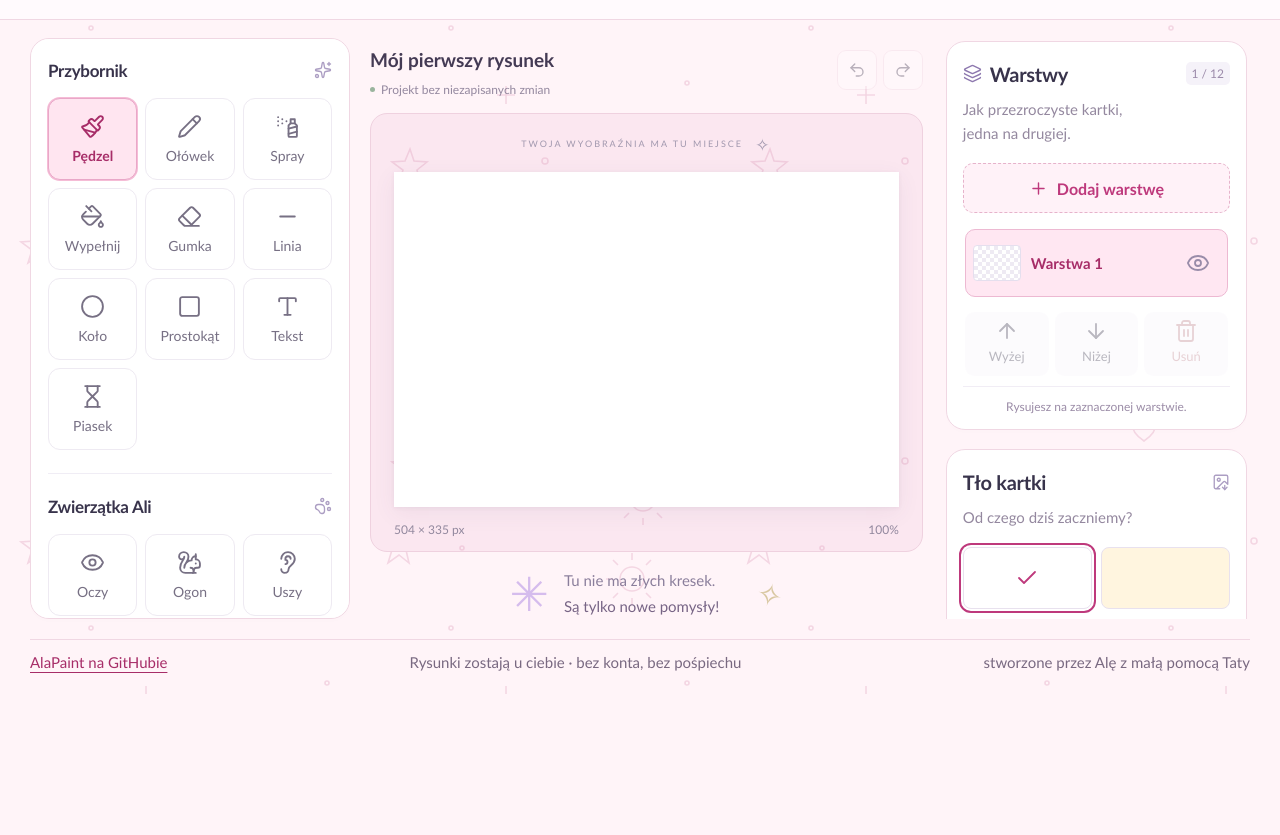
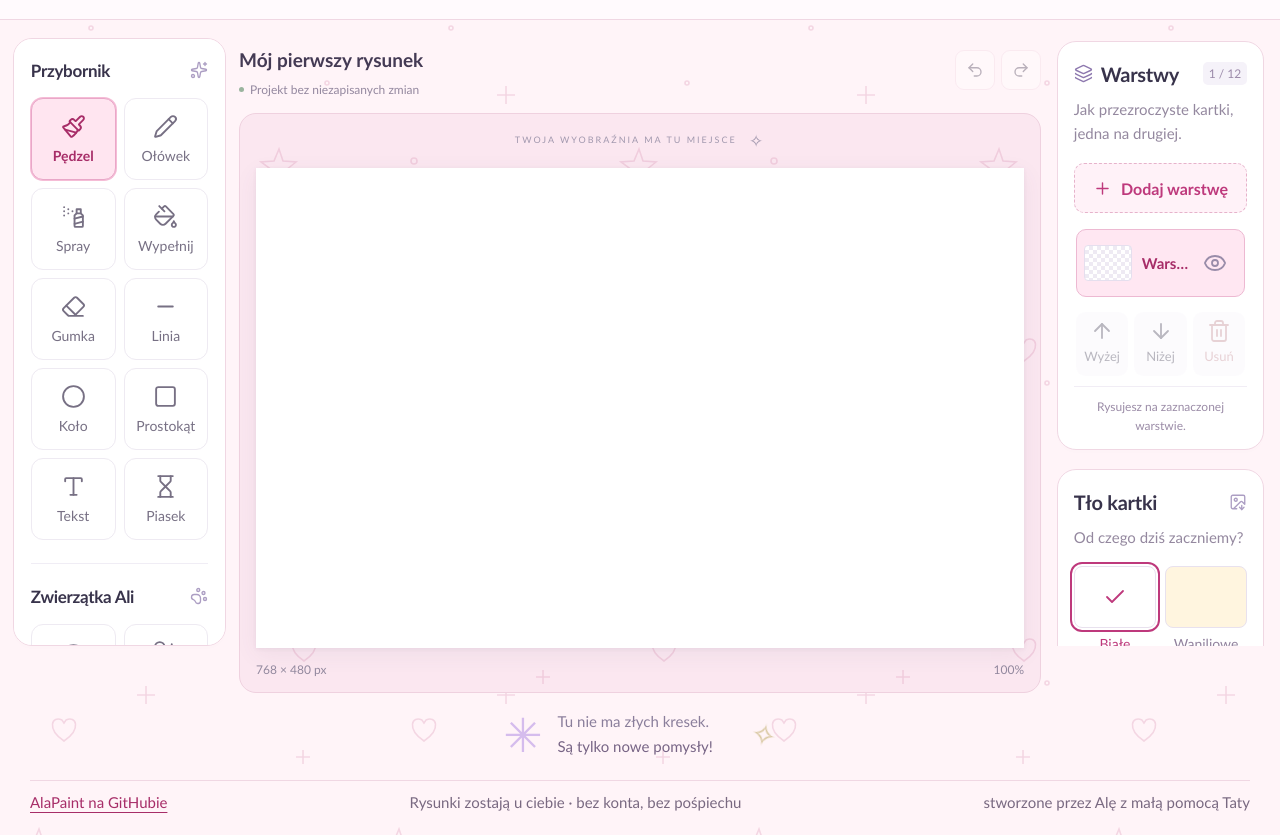
Before and after one commit to alicjachaba/ala-paint, a website built with Vite: page index.html in a window 1280 px wide. Shown: the part 106-941 px from the top of the page. Before the commit the page ends 800 px from the top, so only its background shows below. Built offline with nearby package versions, Linux system fonts and the light colour scheme.

Commit message:
jeszcze raz rozmiar rysunku

```diff
--- a/src/style.css
+++ b/src/style.css
@@ -1794,7 +1794,7 @@ footer {
 /* Dostępne miejsce wyznacza rozmiar nowej kartki, bez stałych proporcji 960 × 640. */
 .paper-space {
   width: 100%;
-  height: clamp(18rem, 60svh, 40rem);
+  height: 60dvh;
   min-height: 0;
   container-type: size;
   display: grid;
@@ -1806,9 +1806,9 @@ footer {
 }
 
 @media (min-width: 901px) {
-  /* Nagłówek i stopka zajmują tyle, ile potrzebują; panele dzielą resztę okna. */
+  /* Najpierw ustalamy wielkość kartki względem okna, potem miejsce na przyborniki. */
   #app {
-    height: 100dvh;
+    min-height: 100dvh;
     display: grid;
     grid-template-rows: auto minmax(0, 1fr) auto;
   }
@@ -1816,16 +1816,22 @@ footer {
     width: 100%;
     max-width: none;
     min-height: 0;
-    grid-template-columns: 195px minmax(0, 1fr) 280px;
+    --paper-width: 60vw;
+    grid-template-columns: minmax(0, 1fr) calc(
+        var(--paper-width) + 2rem + 2px
+      ) minmax(0, 1fr);
+    gap: 1vw;
+    padding-inline: 1vw;
     padding-top: 18px;
     padding-bottom: 10px;
-    align-items: stretch;
+    align-items: start;
   }
   .tools-panel,
   .details-panel {
-    position: static;
+    position: sticky;
+    top: 1rem;
     min-height: 0;
-    max-height: 100%;
+    max-height: calc(100dvh - 12rem);
     overflow-y: auto;
     overscroll-behavior-y: contain;
     scrollbar-width: thin;
@@ -1847,7 +1853,8 @@ footer {
     margin-bottom: 16px;
   }
   .canvas-surround {
-    flex: 1;
+    flex: none;
+    padding: 1rem 1rem 0;
     min-height: 0;
     display: flex;
     flex-direction: column;
@@ -1863,8 +1870,9 @@ footer {
     padding: 6px 0;
   }
   .paper-space {
-    flex: 1;
-    height: auto;
+    flex: none;
+    width: var(--paper-width);
+    height: 60dvh;
   }
   .encouragement {
     flex-shrink: 0;
@@ -1872,21 +1880,6 @@ footer {
   }
   .canvas-bottom > span:nth-child(2) {
     display: none;
-  }
-}
-@media (min-width: 1100px) {
-  .workspace {
-    grid-template-columns:
-      clamp(304px, 25vw, 350px) minmax(0, 1fr)
-      clamp(304px, 24vw, 336px);
-  }
-}
-@media (min-width: 1400px) {
-  .workspace {
-    /* Na dużym monitorze dodatkowe miejsce dzielą kartka i oba przyborniki. */
-    grid-template-columns:
-      clamp(400px, 27vw, 460px) minmax(0, 1fr)
-      clamp(340px, 23vw, 400px);
   }
 }
 @media (min-width: 901px) and (max-height: 700px) {
@@ -1904,3 +1897,9 @@ footer {
     grid-template-columns: 1fr;
   }
 }
+
+@media (min-width: 901px) and (max-width: 1199px) {
+  .workspace {
+    --paper-width: 50vw;
+  }
+}
```
Also changed, not shown: tests/paint.spec.js (+9 -9 lines), tests/paper-size.spec.js (+9 -3 lines).
